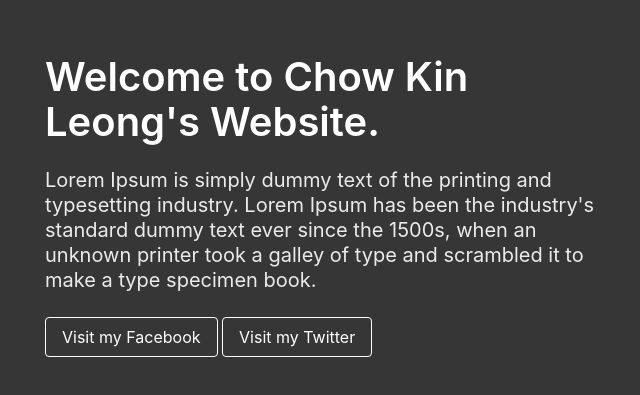
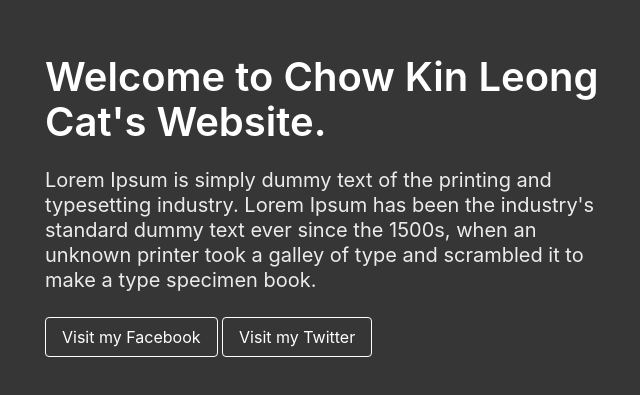
Before and after one commit to KinLeong1128/chowkinleong.github.io, a plain HTML site: page index.html in a window 1280 px wide. Shown: the part 195-590 px from the top of the page, without its empty margins (313-953 px from the left). Drawn offline with nearby package versions, Linux system fonts and the light colour scheme.

Commit message:
Update index.html

```diff
--- a/index.html
+++ b/index.html
@@ -13,7 +13,7 @@
             <div class="columns is-vcentered is-centered">
                 <div class="column is-6">
                     <div class="block">
-                        <h1 class="title is-2">Welcome to Chow Kin Leong's Website.</h1>
+                        <h1 class="title is-2">Welcome to Chow Kin Leong Cat's Website.</h1>
                     </div>
                     <div class="block">
                         <h2 class="subtitle">Lorem Ipsum is simply dummy text of the printing and typesetting industry. Lorem Ipsum has been the industry's standard dummy text ever since the 1500s, when an unknown printer took a galley of type and scrambled it to make a type specimen book.<br>
```
